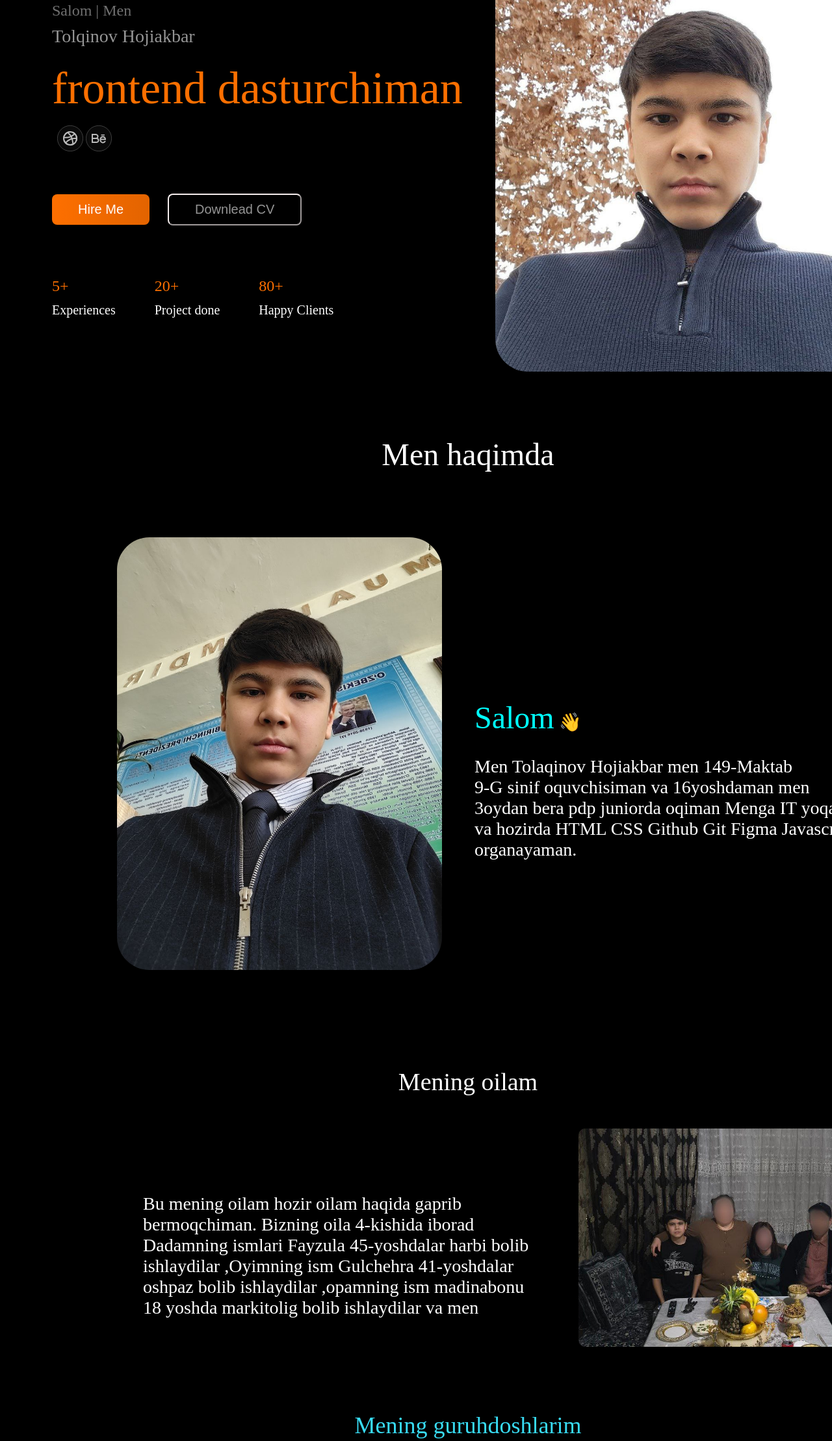
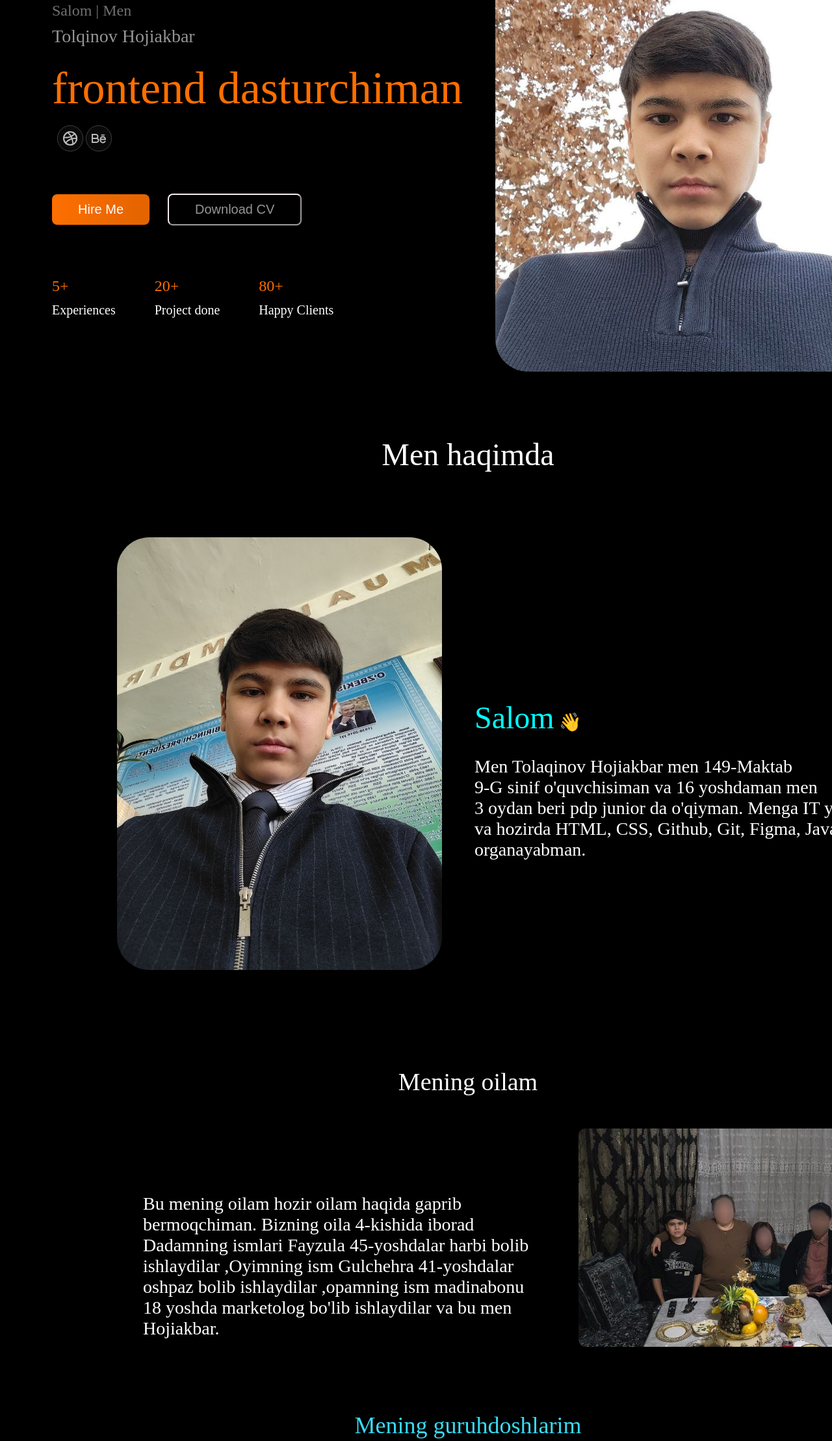
Before and after one commit to Niyazov0607/hojipro, a plain HTML site: page index.html in a window 1280 px wide. Shown: the part 324-2542 px from the top of the page at 65% size. Drawn offline with Linux system fonts and the light colour scheme.

Commit message:
changedfewthings

```diff
--- a/index.html
+++ b/index.html
@@ -61,7 +61,7 @@
                         </div>
                         <div>
                             <button class="hedr__btn">Hire Me</button>
-                            <button class="hedr__bnt">Downlead CV</button>
+                            <button class="hedr__bnt">Download CV</button>
                         </div>
                         <div class="hedr__info">
                             <div class="hedr__data">
@@ -99,10 +99,10 @@
                         <p class="hero__info">
                             <span class="span">Salom</span> 👋<br /><br />
                             Men Tolaqinov Hojiakbar men 149-Maktab <br />9-G
-                            sinif oquvchisiman va 16yoshdaman men <br />3oydan
-                            bera pdp juniorda oqiman Menga IT yoqad <br />va
-                            hozirda HTML CSS Github Git Figma Javascript
-                            organayaman.
+                            sinif o'quvchisiman va 16 yoshdaman men <br />3
+                            oydan beri pdp junior da o'qiyman. Menga IT yoqadi
+                            <br />va hozirda HTML, CSS, Github, Git, Figma,
+                            Javascript organayabman.
                         </p>
                     </div>
                 </div>
@@ -119,7 +119,8 @@
                             Dadamning ismlari Fayzula 45-yoshdalar harbi bolib
                             ishlaydilar ,Oyimning ism Gulchehra 41-yoshdalar
                             oshpaz bolib ishlaydilar ,opamning ism madinabonu 18
-                            yoshda markitolig bolib ishlaydilar va men
+                            yoshda marketolog bo'lib ishlaydilar va bu men
+                            Hojiakbar.
                         </p>
                         <img
                             class="famliy__my"
@@ -423,7 +424,7 @@
                         </div>
                         <div class="project__info">
                             <img src="./project.png" alt="" class="info__im" />
-                            <p class="project__tile">Project Tile goes here</p>
+                            <p class="project__tile">TileBuild</p>
                             <p class="project__is">
                                 This is sample project description <br />random
                                 things are here in <br />description This is
```
